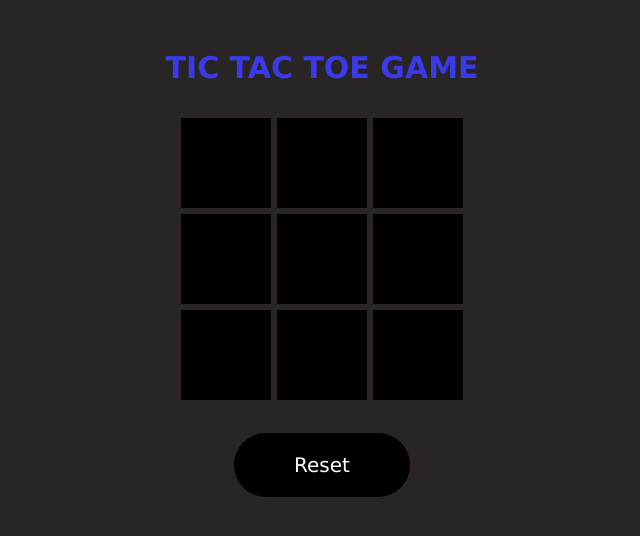
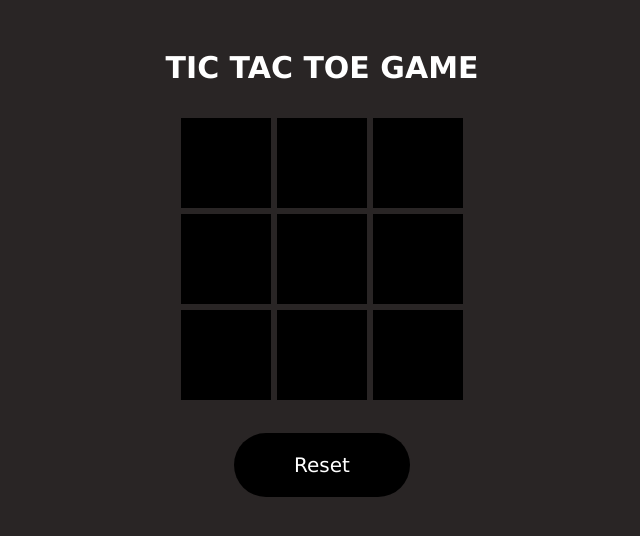
Before and after one commit to Empire688682/Tic-Tac-Toe, a React (Vite) app: page / in a window 1280 px wide. Shown: the top 536 px of the page, without its empty margins (318-958 px from the left). Built offline with nearby package versions, Linux system fonts and the light colour scheme.

Commit message:
h1 changes

```diff
--- a/src/Component/Tictactoe.css
+++ b/src/Component/Tictactoe.css
@@ -6,6 +6,10 @@
     cursor: pointer;display: flex;
     align-self: center;
     justify-content: center;
+    transition: .4s ease-in;
+}
+.boxes:hover{
+    background-color: white;
 }
 .boxes img{
     width: 100%;
@@ -20,7 +24,7 @@
     margin-top: 30px;
 }
 .tictactoe h1{
-    color: rgb(58, 58, 233);
+    color: white;
     font-size: 30px;
     display: flex;
     align-items: center;
```
